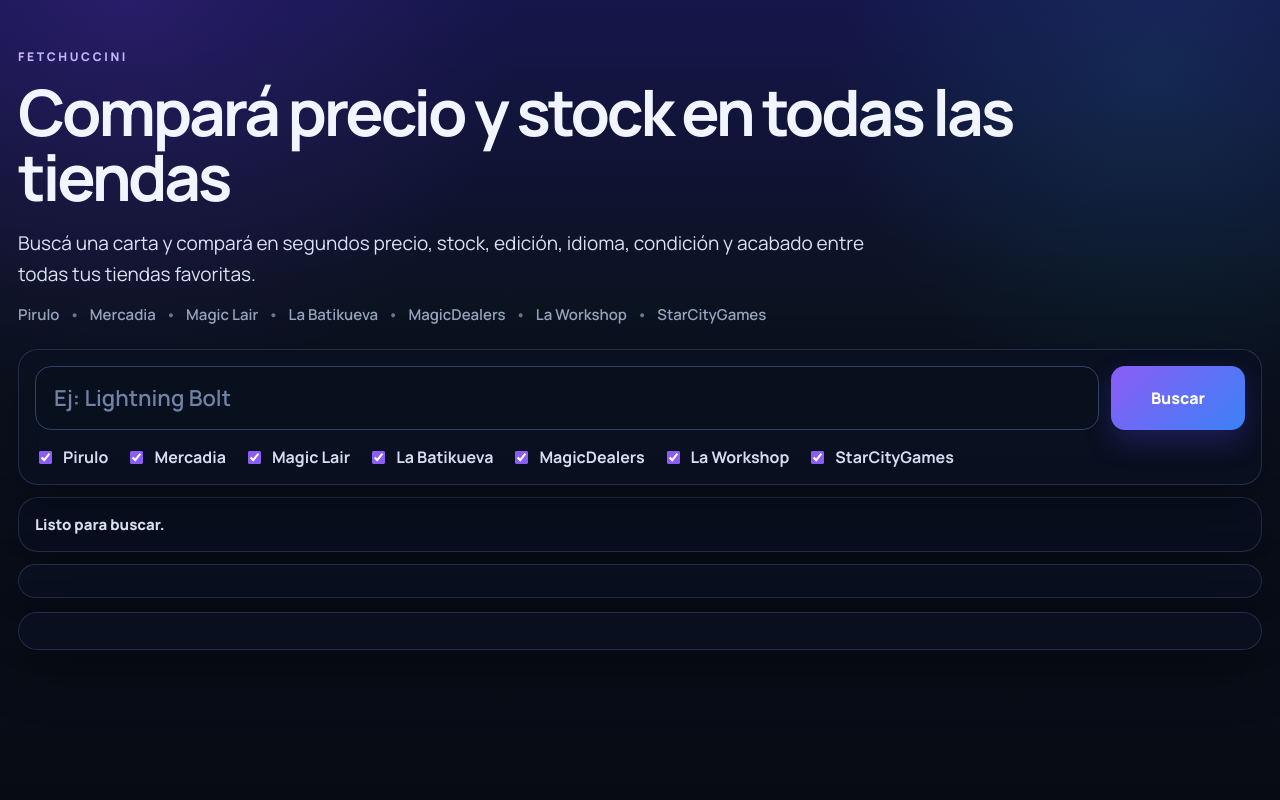
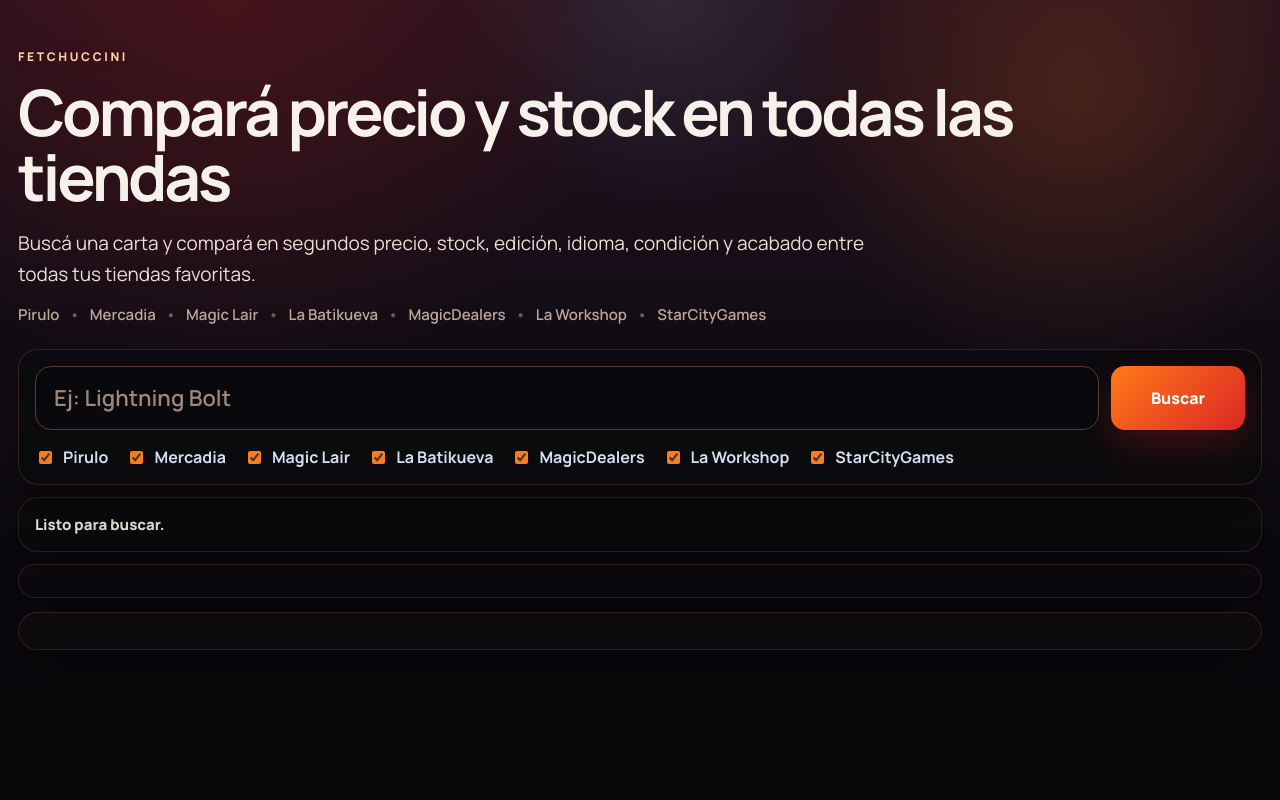
Before and after one commit to LautaroLuna/FETCHUCCINI, a Django app: page / in a window 1280 px wide. Run offline with Django 5.2, Linux system fonts and the light colour scheme.

Commit message:
Forge theme + favicon branding

```diff
--- a/render.yaml
+++ b/render.yaml
@@ -6,6 +6,7 @@ services:
     buildCommand: ./build.sh
     startCommand: gunicorn config.wsgi:application --bind 0.0.0.0:$PORT --workers 1 --threads 8 --timeout 180 --access-logfile - --error-logfile -
     healthCheckPath: /health/
+    maxShutdownDelaySeconds: 60
     envVars:
       - key: SECRET_KEY
         generateValue: true
--- a/searchapp/static/searchapp/style.css
+++ b/searchapp/static/searchapp/style.css
@@ -1,35 +1,38 @@
 
 :root{
   color-scheme:dark;
-  --bg:#070b14;
-  --bg-2:#0a1020;
-  --panel:rgba(10,16,32,.88);
-  --panel-strong:rgba(10,16,32,.97);
-  --panel-hover:rgba(23,36,63,.92);
-  --line:#243250;
-  --line-soft:#182338;
-  --text:#f1f5ff;
-  --text-soft:#d9e3f6;
-  --muted:#95a4bf;
-  --accent:#8b5cf6;
-  --accent-2:#3b82f6;
-  --accent-3:#22d3ee;
-  --good:#22c55e;
-  --warn:#facc15;
+  --bg:#060608;
+  --bg-2:#120b10;
+  --panel:rgba(12,10,14,.90);
+  --panel-strong:rgba(14,11,15,.97);
+  --panel-hover:rgba(28,18,24,.96);
+  --line:#4a2a28;
+  --line-soft:#2b1717;
+  --text:#f7f1eb;
+  --text-soft:#eadfd4;
+  --muted:#bca79a;
+  --accent:#ff7a18;
+  --accent-2:#dc2626;
+  --accent-3:#7dd3fc;
+  --good:#34d399;
+  --warn:#fbbf24;
   --orange:#fb923c;
-  --danger:#ef4444;
-  --shadow:0 22px 54px rgba(0,0,0,.30);
+  --danger:#f87171;
+  --ember:#ff9d3f;
+  --ember-soft:#ffd0a6;
+  --shadow:0 24px 58px rgba(0,0,0,.34);
 }
 
 *{box-sizing:border-box}
-html{scrollbar-color:#34445f #0b1220}
+html{scrollbar-color:#6b4338 #0d0a10}
 body{
   margin:0;
   min-height:100vh;
   background:
-    radial-gradient(circle at 10% 0%, rgba(124,58,237,.18), transparent 28%),
-    radial-gradient(circle at 90% 10%, rgba(34,211,238,.10), transparent 24%),
-    linear-gradient(180deg, #15164b 0%, #0b1220 38%, #070b14 100%);
+    radial-gradient(circle at 18% 0%, rgba(131,24,28,.34), transparent 30%),
+    radial-gradient(circle at 84% 12%, rgba(255,113,29,.18), transparent 22%),
+    radial-gradient(circle at 52% 0%, rgba(125,211,252,.11), transparent 20%),
+    linear-gradient(180deg, #26111c 0%, #130d16 38%, #070709 100%);
   font-family:'Manrope',Inter,system-ui,Segoe UI,Arial,sans-serif;
   color:var(--text);
 }
@@ -37,15 +40,15 @@ body{
 .shell{max-width:1720px;margin:auto;padding:48px 18px 96px}
 .hero{margin-bottom:24px}
 .hero-copy{max-width:1120px}
-.eyebrow{margin:0 0 14px;color:#c4b5fd;font-weight:800;letter-spacing:.22em;font-size:12px}
+.eyebrow{margin:0 0 14px;color:var(--ember-soft);font-weight:800;letter-spacing:.22em;font-size:12px;text-shadow:0 0 18px rgba(255,122,24,.18)}
 .hero h1{margin:0;max-width:1000px;font-size:clamp(40px,5vw,70px);line-height:1.02;letter-spacing:-.05em}
 .sub{margin:18px 0 14px;max-width:860px;font-size:19px;line-height:1.65;color:var(--text-soft)}
 .hero-stores{display:flex;gap:10px;flex-wrap:wrap;align-items:center;color:var(--muted);font-size:15px;font-weight:600}
-.hero-stores span{color:#667897}
+.hero-stores span{color:#7c584f}
 
 .panel-elevated{
   background:var(--panel);
-  border:1px solid rgba(84,99,146,.36);
+  border:1px solid rgba(124,78,61,.34);
   border-radius:20px;
   box-shadow:var(--shadow);
   backdrop-filter:blur(12px);
@@ -96,8 +99,8 @@ input,select,button{font:inherit}
 #query{
   flex:1;
   min-height:62px;
-  background:#08101e;
-  border:1px solid #314265;
+  background:#09080c;
+  border:1px solid #5a3933;
   color:white;
   border-radius:16px;
   padding:16px 18px;
@@ -106,28 +109,28 @@ input,select,button{font:inherit}
   outline:none;
   transition:border-color .16s ease, box-shadow .16s ease, transform .16s ease;
 }
-#query::placeholder{color:#7182a6;font-weight:600}
-#query:focus{border-color:#7c8cf8;box-shadow:0 0 0 4px rgba(99,102,241,.14)}
+#query::placeholder{color:#9f877a;font-weight:600}
+#query:focus{border-color:var(--accent);box-shadow:0 0 0 4px rgba(255,122,24,.14)}
 button{border:0;color:white;border-radius:14px;font-weight:800;cursor:pointer;transition:transform .16s ease, filter .16s ease, border-color .16s ease, background .16s ease, box-shadow .16s ease}
 .search-button{
   min-width:134px;
   padding:0 28px;
   background:linear-gradient(135deg,var(--accent),var(--accent-2));
-  box-shadow:0 12px 28px rgba(80,70,229,.28);
+  box-shadow:0 14px 34px rgba(220,38,38,.24);
 }
 .search-button:hover{filter:brightness(1.08);transform:translateY(-1px)}
 
 .store-grid{display:flex;flex-wrap:wrap;gap:10px 18px;margin-top:16px;color:#d4def0}
 .store-grid label,.toggle{display:flex;gap:8px;align-items:center;font-weight:700}
-.store-grid input,.toggle input{accent-color:#8b5cf6}
+.store-grid input,.toggle input{accent-color:var(--accent)}
 .store-option-disabled{opacity:.58;cursor:not-allowed}
 .store-option-disabled input{cursor:not-allowed}
 .store-option-note{font-size:11px;font-weight:800;color:#fca5a5;padding:3px 7px;border-radius:999px;border:1px solid rgba(239,68,68,.25);background:rgba(127,29,29,.16)}
-.online-availability-note{display:flex;gap:8px;flex-wrap:wrap;align-items:center;margin-top:14px;padding:10px 12px;border-radius:12px;background:rgba(37,99,235,.08);border:1px solid rgba(96,165,250,.18);color:#cbd5e1;font-size:13px;line-height:1.45}
-.online-availability-note strong{color:#dbeafe}
-.status{color:#e9efff;font-size:15px;font-weight:800}
+.online-availability-note{display:flex;gap:8px;flex-wrap:wrap;align-items:center;margin-top:14px;padding:10px 12px;border-radius:12px;background:rgba(127,29,29,.14);border:1px solid rgba(251,146,60,.22);color:#f5e7dd;font-size:13px;line-height:1.45}
+.online-availability-note strong{color:#ffe0c2}
+.status{color:#f6ede4;font-size:15px;font-weight:800}
 .store-status{display:flex;gap:9px;flex-wrap:wrap}
-.pill{padding:8px 12px;border-radius:999px;background:#09111f;border:1px solid #273451;font-size:13px;color:#dbeafe;box-shadow:inset 0 0 0 1px rgba(255,255,255,.02)}
+.pill{padding:8px 12px;border-radius:999px;background:#0d0b10;border:1px solid #4a2a28;font-size:13px;color:#f6e9dc;box-shadow:inset 0 0 0 1px rgba(255,255,255,.02)}
 .pill.error{border-color:#7f1d1d;color:#fecaca;background:rgba(69,10,10,.35)}
 .pill.cached{border-color:rgba(34,197,94,.30);color:#bbf7d0;background:rgba(20,83,45,.18)}
 .pill.stale{border-color:rgba(250,204,21,.32);color:#fde68a;background:rgba(113,63,18,.16)}
@@ -161,21 +164,21 @@ select{
   outline:none;
   font-weight:700;
 }
-select:focus{border-color:#6d7aff;box-shadow:0 0 0 3px rgba(99,102,241,.12)}
-.sort-button{min-height:46px;background:#0b1220;border:1px solid var(--line);color:#eff6ff;padding:10px 14px;border-radius:12px;font-weight:800;white-space:nowrap}
-.sort-button:hover{border-color:#7586ff;background:#121a2c}
+select:focus{border-color:var(--accent);box-shadow:0 0 0 3px rgba(255,122,24,.12)}
+.sort-button{min-height:46px;background:#110c12;border:1px solid var(--line);color:#f6efe9;padding:10px 14px;border-radius:12px;font-weight:800;white-space:nowrap}
+.sort-button:hover{border-color:var(--accent);background:#1a0f15}
 .toggle{min-height:46px;padding:0 4px 2px;align-self:center;margin-top:24px}
 .stock-policy{display:flex;gap:8px;align-items:center;min-height:46px;align-self:end;padding:0 4px 2px;color:#a7f3d0;font-size:13px;font-weight:800;white-space:nowrap}
 .stock-policy-dot{width:8px;height:8px;border-radius:999px;background:#22c55e;box-shadow:0 0 0 4px rgba(34,197,94,.10)}
-.view-switch{display:inline-flex;background:#09111f;border:1px solid var(--line);border-radius:14px;padding:5px;gap:6px}
+.view-switch{display:inline-flex;background:#0d0a10;border:1px solid var(--line);border-radius:14px;padding:5px;gap:6px}
 .view-button{background:transparent;border:1px solid transparent;color:#cdd7eb;padding:10px 14px;min-width:94px;border-radius:10px;font-weight:800}
-.view-button.active{background:linear-gradient(135deg, rgba(139,92,246,.24), rgba(59,130,246,.24));border-color:#485b83;color:#fff;box-shadow:inset 0 0 0 1px rgba(255,255,255,.04)}
+.view-button.active{background:linear-gradient(135deg, rgba(255,122,24,.22), rgba(220,38,38,.20));border-color:#87483d;color:#fff;box-shadow:inset 0 0 0 1px rgba(255,255,255,.04)}
 .hidden{display:none!important}
 
-.results-wrap{overflow:auto;border-radius:20px;border:1px solid rgba(84,99,146,.36);margin-top:14px;background:var(--panel-strong);box-shadow:var(--shadow)}
+.results-wrap{overflow:auto;border-radius:20px;border:1px solid rgba(124,78,61,.34);margin-top:14px;background:var(--panel-strong);box-shadow:var(--shadow)}
 .results-wrap::-webkit-scrollbar{height:12px;width:12px}
 .results-wrap::-webkit-scrollbar-track{background:#09111f}
-.results-wrap::-webkit-scrollbar-thumb{background:#374966;border-radius:999px;border:2px solid #09111f}
+.results-wrap::-webkit-scrollbar-thumb{background:#6b4338;border-radius:999px;border:2px solid #0d0a10}
 
 table{border-collapse:separate;border-spacing:0;width:100%;min-width:1400px;background:var(--panel-strong);table-layout:fixed}
 .col-card{width:320px}
--- a/searchapp/templates/searchapp/index.html
+++ b/searchapp/templates/searchapp/index.html
@@ -5,10 +5,22 @@
   <meta charset="utf-8">
   <meta name="viewport" content="width=device-width, initial-scale=1">
   <title>Fetchuccini</title>
+  <meta name="description" content="Compará precio y stock de cartas MTG entre múltiples tiendas en un solo lugar.">
+  <meta name="theme-color" content="#150d10">
+  <meta property="og:title" content="Fetchuccini">
+  <meta property="og:description" content="Compará precio y stock de cartas MTG entre múltiples tiendas en un solo lugar.">
+  <meta property="og:type" content="website">
+  <meta property="og:image" content="{% static 'searchapp/fetchuccini-forge-icon.png' %}">
+  <meta name="twitter:card" content="summary_large_image">
+  <meta name="twitter:title" content="Fetchuccini">
+  <meta name="twitter:description" content="Compará precio y stock de cartas MTG entre múltiples tiendas en un solo lugar.">
+  <meta name="twitter:image" content="{% static 'searchapp/fetchuccini-forge-icon.png' %}">
+  <link rel="icon" type="image/png" sizes="32x32" href="{% static 'searchapp/fetchuccini-forge-icon.png' %}">
+  <link rel="apple-touch-icon" href="{% static 'searchapp/fetchuccini-forge-icon.png' %}">
   <link rel="preconnect" href="https://fonts.googleapis.com">
   <link rel="preconnect" href="https://fonts.gstatic.com" crossorigin>
   <link href="https://fonts.googleapis.com/css2?family=Manrope:wght@400;500;600;700;800&display=swap" rel="stylesheet">
-  <link rel="stylesheet" href="{% static 'searchapp/style.css' %}?v=0.18">
+  <link rel="stylesheet" href="{% static 'searchapp/style.css' %}?v=0.19">
 </head>
 <body>
   <main class="shell">
@@ -147,6 +159,6 @@
     </div>
   </div>
 
-  <script src="{% static 'searchapp/app.js' %}?v=0.18"></script>
+  <script src="{% static 'searchapp/app.js' %}?v=0.19"></script>
 </body>
 </html>
```
Also changed, not shown: other parts of searchapp/static/searchapp/style.css (+21 -21 lines), HOTFIX_v0_14.md (added, +9 -0 lines), HOTFIX_v0_19.md (added, +22 -0 lines), HOTFIX_v0_2.md (added, +10 -0 lines), railway.toml (added, +11 -0 lines), README.md, searchapp/static/searchapp/fetchuccini-forge-icon.png (added).
